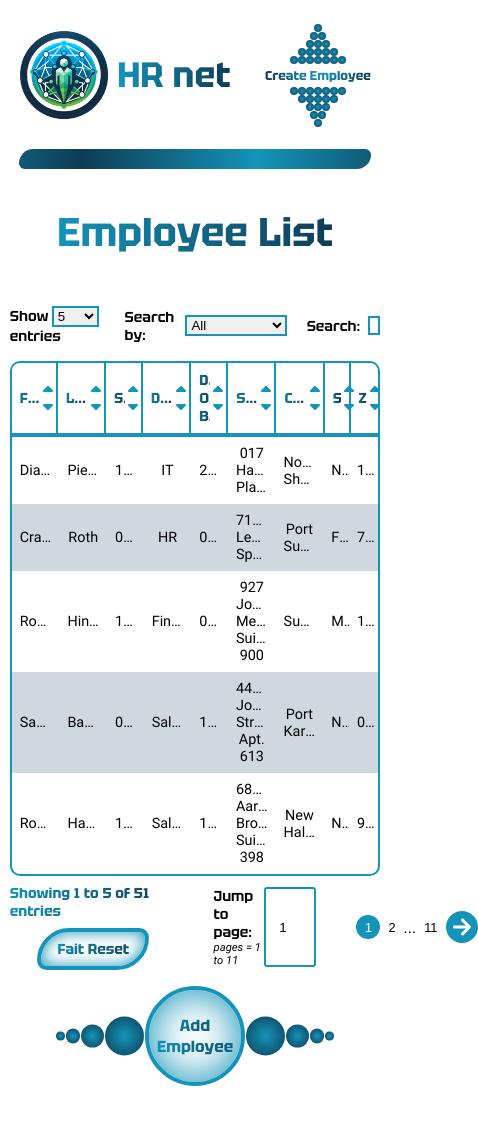
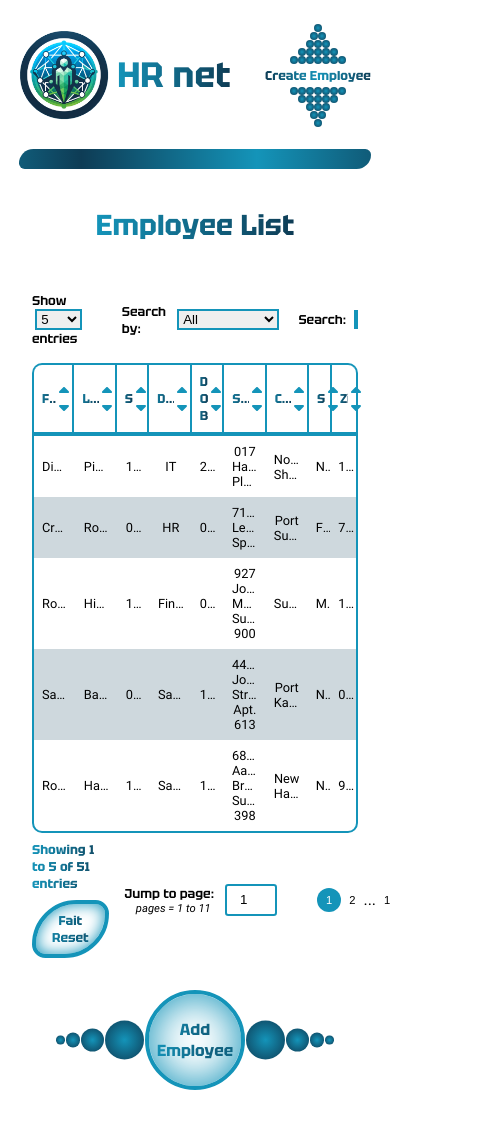
Before and after one commit to Git-EJ/OC_P14, a React (Vite) app: page /employee-list in a window 390 px wide. Shown: the whole page, 478 px wide, since content can reach past the window. Built offline with nearby package versions, Linux system fonts and the light colour scheme.

Commit message:
CSS modif for responsive

```diff
--- a/src/styles/css/index.css
+++ b/src/styles/css/index.css
@@ -263,7 +263,7 @@ body ::-webkit-scrollbar {
   flex-direction: row;
   justify-content: space-between;
   align-items: stretch;
-  max-width: 45%;
+  width: fit-content;
   gap: 2rem;
 }
 .pagination_jump_container {
@@ -292,9 +292,10 @@ body ::-webkit-scrollbar {
   flex-direction: column;
   width: fit-content;
   height: auto;
+  white-space: nowrap;
 }
 .pagination_jump_text-label > label {
-  font-size: 0.9rem;
+  font-size: clamp(0.8rem, 2vw, 0.9rem);
   font-family: "Tektur_Semi-Bold", sans-serif;
   width: fit-content;
   margin-right: 0.5rem;
@@ -319,7 +320,7 @@ body ::-webkit-scrollbar {
   align-items: center;
   width: fit-content;
   background: none;
-  font-size: 0.8rem;
+  font-size: clamp(0.7rem, 2vw, 0.8rem);
   cursor: pointer;
 }
 .pagination_button_previous > svg, .pagination_button_next > svg, .pagination_button_current > svg, .pagination_button_not-current > svg {
@@ -480,7 +481,7 @@ body ::-webkit-scrollbar {
 
 .modal_container {
   width: fit-content;
-  height: 30vh;
+  height: fit-content;
   display: flex;
   justify-content: center;
   align-items: center;
@@ -497,7 +498,7 @@ body ::-webkit-scrollbar {
 .modal_text {
   text-align: center;
   font-family: "Tektur_Bold", sans-serif;
-  font-size: 2.5rem;
+  font-size: clamp(1.5rem, 4vw, 2.5rem);
   background: linear-gradient(to right, #1494B9, #0E3C55);
   -webkit-background-clip: text;
   background-clip: text;
@@ -508,11 +509,11 @@ body ::-webkit-scrollbar {
   display: flex;
   justify-content: center;
   align-items: center;
-  height: 5rem;
-  width: 5rem;
+  height: clamp(3.5rem, 8vw, 5rem);
+  width: clamp(3.5rem, 8vw, 5rem);
   margin-top: 2rem;
   font-weight: 700;
-  font-size: 3.5rem;
+  font-size: clamp(2rem, 5vw, 3.5rem);
   color: #fff;
   background: radial-gradient(circle at center, #1494B9 0%, #0E3C55 100%);
   border-radius: 50%;
@@ -521,7 +522,7 @@ body ::-webkit-scrollbar {
 .modal_close-button_label {
   margin-top: 0.1rem;
   text-align: center;
-  font-size: 0.8rem;
+  font-size: clamp(0.7rem, 2vw, 0.8rem);
   font-weight: 700;
   background: linear-gradient(to right, #1494B9, #0E3C55);
   -webkit-background-clip: text;
@@ -626,9 +627,11 @@ body ::-webkit-scrollbar {
   justify-content: center;
   align-items: center;
   flex-direction: column;
-  width: 95%;
+  width: 100%;
   height: auto;
+  padding: 0 2rem 1rem 2rem;
   cursor: default;
+  overflow-x: auto;
 }
 .data-table_options_container {
   display: flex;
@@ -639,7 +642,7 @@ body ::-webkit-scrollbar {
   width: 100%;
   height: auto;
   font-family: "Tektur_Semi-Bold", sans-serif;
-  font-size: 0.9rem;
+  font-size: clamp(0.8rem, 2vw, 0.9rem);
   gap: 1rem;
 }
 .data-table_options_search_container {
@@ -726,7 +729,7 @@ body ::-webkit-scrollbar {
   overflow: hidden;
   text-overflow: ellipsis;
   font-family: "Tektur_Bold", sans-serif;
-  font-size: 0.9rem;
+  font-size: clamp(0.8rem, 2vw, 0.9rem);
   background: linear-gradient(to right, #1494B9, #0E3C55);
   -webkit-background-clip: text;
   background-clip: text;
@@ -855,7 +858,7 @@ body ::-webkit-scrollbar {
   text-overflow: ellipsis;
   text-align: center;
   width: 100%;
-  font-size: 0.9rem;
+  font-size: clamp(0.8rem, 2vw, 0.9rem);
   padding: 0.5rem;
 }
 .data-table_below_container {
@@ -875,7 +878,7 @@ body ::-webkit-scrollbar {
   align-items: center;
   flex-direction: column;
   align-items: flex-start;
-  max-width: 45%;
+  width: fit-content;
   height: auto;
 }
 .data-table_below_showing_entries_container {
@@ -885,7 +888,7 @@ body ::-webkit-scrollbar {
 }
 .data-table_below_showing_entries_text {
   width: fit-content;
-  font-size: 0.9rem;
+  font-size: clamp(0.8rem, 2vw, 0.9rem);
   font-family: "Tektur_Bold", sans-serif;
   background: linear-gradient(to right, #1494B9, #0E3C55);
   -webkit-background-clip: text;
@@ -904,7 +907,7 @@ body ::-webkit-scrollbar {
   width: fit-content;
   height: auto;
   padding: 0.5rem 1rem;
-  font-size: 0.9rem;
+  font-size: clamp(0.8rem, 2vw, 0.9rem);
   font-family: "Tektur_Bold", sans-serif;
   background: linear-gradient(to right, #1494B9, #0E3C55);
   -webkit-background-clip: text;
@@ -928,7 +931,7 @@ body ::-webkit-scrollbar {
 .current-employee_page-title {
   margin: 1.5rem 0 3rem 0;
   font-family: "Tektur_Bold", sans-serif;
-  font-size: 2.5rem;
+  font-size: clamp(1.8rem, 4vw, 2.5rem);
   background: linear-gradient(to right, #1494B9, #0E3C55);
   -webkit-background-clip: text;
   background-clip: text;
--- a/src/styles/scss/components/datatable.scss
+++ b/src/styles/scss/components/datatable.scss
@@ -2,11 +2,12 @@
 
   &_wrapper {
     @include flex_center_column;
-    width: 95%;
+    width: 100%;
     height: auto;
+    padding: 0 2rem 1rem 2rem;
     cursor: default;
+    overflow-x: auto;
   }
-
 
   &_options {
 
@@ -16,7 +17,7 @@
       width: 100%;
       height: auto;
       font-family: 'Tektur_Semi-Bold', sans-serif;
-      font-size: 0.9rem;
+      font-size: $datatable_font_size;
       gap: 1rem;
     }
 
@@ -104,7 +105,7 @@
         padding: 0.5rem;
         @include text_ellipsis;
         font-family: 'Tektur_Bold', sans-serif;
-        font-size: 0.9rem;
+        font-size: $datatable_font_size;
         @include gradient_text($secondary_linear-gradient);
       }
 
@@ -219,7 +220,7 @@
         @include text_ellipsis;
         text-align: center;
         width: 100%;
-        font-size: 0.9rem;
+        font-size: $datatable_font_size;
         padding: 0.5rem;
       }
     }
@@ -240,7 +241,7 @@
     &_left_container {
       @include flex_center_column;
       align-items: flex-start;
-      max-width: 45%;
+      width: fit-content;
       height: auto;
     }
 
@@ -254,7 +255,7 @@
 
       &_text {
         width: fit-content;
-        font-size: 0.9rem;
+        font-size: $datatable_font_size;
         font-family: 'Tektur_Bold', sans-serif;
         @include gradient_text($secondary_linear-gradient);
       }
@@ -273,7 +274,7 @@
         width: fit-content;
         height: auto;
         padding: 0.5rem 1rem;
-        font-size: 0.9rem;
+        font-size: $datatable_font_size;
         font-family: 'Tektur_Bold', sans-serif;
         @include gradient_text($secondary_linear-gradient);
         cursor: pointer;
--- a/src/styles/scss/components/paginations.scss
+++ b/src/styles/scss/components/paginations.scss
@@ -4,7 +4,7 @@
     @include flex_center_row;
     justify-content: space-between;
     align-items: stretch;
-    max-width: 45%;
+    width: fit-content;
     gap: 2rem;
   }
 
@@ -32,9 +32,10 @@
       @include flex_center_column;
       width: fit-content;
       height: auto;
+      white-space: nowrap;
 
       >label {
-        font-size: 0.9rem;
+        font-size: $datatable_font_size;
         font-family: 'Tektur_Semi-Bold', sans-serif;
         width: fit-content;
         margin-right: 0.5rem;
@@ -64,7 +65,7 @@
       @include flex_center;
       width: fit-content;
       background: none;
-      font-size: 0.8rem;
+      font-size: $pagination_font_size;
       cursor: pointer;
 
       >svg {
--- a/src/styles/scss/pages/currentemployee.scss
+++ b/src/styles/scss/pages/currentemployee.scss
@@ -3,7 +3,7 @@
   &_page-title {
     margin: 1.5rem 0 3rem 0;
     font-family: 'Tektur_Bold', sans-serif;
-    font-size: 2.5rem;
+    font-size: clamp(1.8rem, 4vw, 2.5rem);
     @include gradient_text($secondary_linear-gradient);
   }
 }
```
Also changed, not shown: src/styles/scss/components/modal.scss (+6 -6 lines), src/styles/scss/utils/__variables.scss (+7 -0 lines), 1 other file (tests, documents, lock files or other folders).
